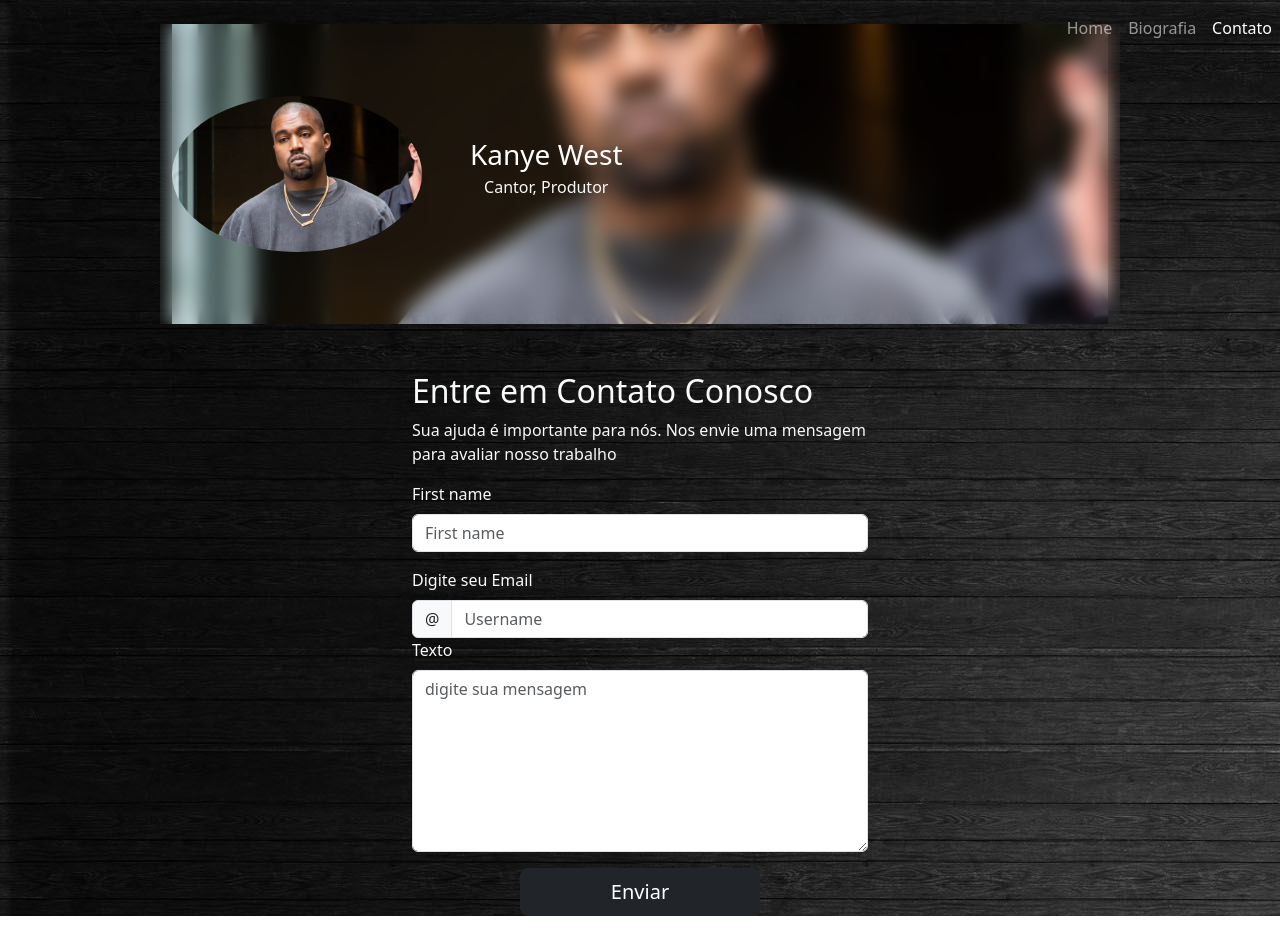
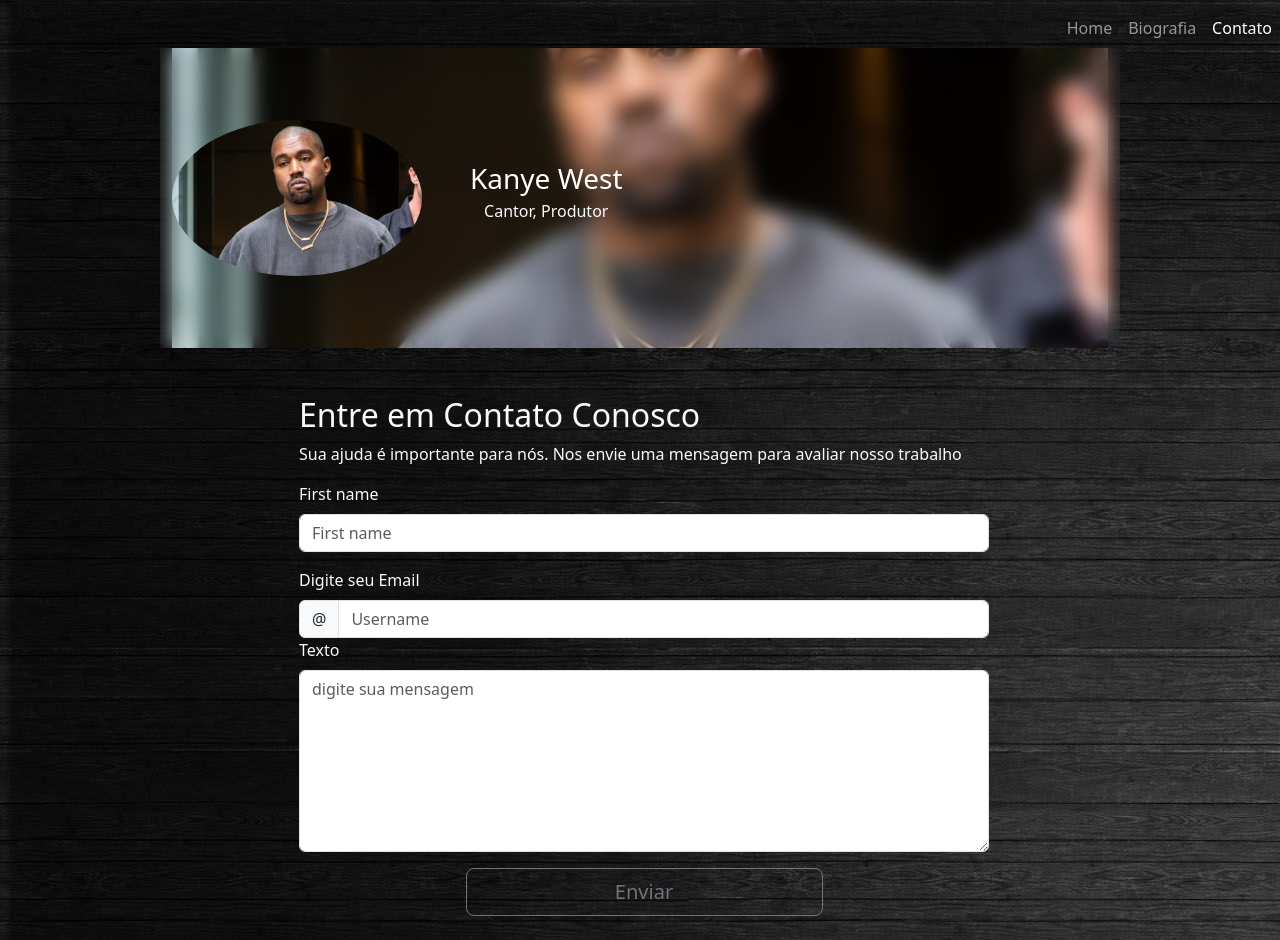
Before and after one commit to Renanluizssx/Projeto-Kanye-West, a React (Create React App) app in the folder myapp/: page /Contato in a window 1280 px wide. Before the commit the page ends 916 px from the top, so only its background shows below. Built offline with nearby package versions, Linux system fonts and the light colour scheme.

Commit message:
commitado

```diff
--- a/myapp/src/Componentes/boxes-artista/index.js
+++ b/myapp/src/Componentes/boxes-artista/index.js
@@ -14,7 +14,7 @@ function DadosArtistas({ imagem, nome }) {
               lg={12}
               xl={12}
               xxl={12}
-              className="justify-content-center d-flex align-items-center flex-row cards-height"
+              className="d-flex align-items-center flex-row cards-height"
             >
               <img
                 src={imagem}
--- a/myapp/src/Componentes/navegacao-header/index.js
+++ b/myapp/src/Componentes/navegacao-header/index.js
@@ -5,7 +5,7 @@ function NavegacaoHeader({ Row, Col }) {
     <nav>
       <Row>
         <Col xs={12} className="mt-3">
-          <Nav variant="tabs" bg="dark" data-bs-theme="dark">
+          <Nav variant="tabs" bg="" data-bs-theme="dark">
             <Nav.Item>
               <LinkContainer to="/Biografia">
                 <Nav.Link className="text-light">Biografia</Nav.Link>
--- a/myapp/src/Componentes/navegacao/index.js
+++ b/myapp/src/Componentes/navegacao/index.js
@@ -3,7 +3,7 @@ import Navbar from "react-bootstrap/Navbar";
 import { LinkContainer } from "react-router-bootstrap";
 function Navegacao() {
   return (
-    <Navbar fixed="top" bg="" data-bs-theme="dark">
+    <Navbar fixed="top" data-bs-theme="dark">
       <Nav className="w-100 d-flex justify-content-end">
         <LinkContainer to="/">
           <Nav.Link>Home</Nav.Link>
--- a/myapp/src/pages/biografia/index.js
+++ b/myapp/src/pages/biografia/index.js
@@ -36,7 +36,8 @@ function Biografia() {
                     >
                       <Card.Text>
                         <span className="text-light md-0 opacity-100">
-                          Nascimento: 8 de junho de 1977, Atlanta
+                          <span className="font-weight-bold">Nascimento:</span>8
+                          de junho de 1977, Atlanta
                         </span>
                         <br />
                         <span className="text-light  md-0">Idade: 46 anos</span>
--- a/myapp/src/pages/contato/index.js
+++ b/myapp/src/pages/contato/index.js
@@ -23,22 +23,22 @@ function Contato() {
   return (
     <div>
       <Container fluid>
-        <Row className="justify-content-center pt-4 vh-100">
+        <Row className="justify-content-center vh-100">
           <Navegacao Row={Row} Col={Col} />
           <Col
             xs={12}
-            sm={9}
+            sm={11}
             md={9}
             lg={9}
             xl={9}
             xxl={9}
-            className="text-light"
+            className="text-light m-5 pb-4"
           >
             <HeaderBiografia Row={Row} Col={Col} />
 
-            <main>
+            <main className="mw-100 ms-2">
               <Row className="justify-content-center mt-5">
-                <Col xs={12} sm={12} md={6} lg={6} xl={6} xxl={6}>
+                <Col xs={12} sm={12} md={12} lg={12} xl={9} xxl={6}>
                   <h2>Entre em Contato Conosco</h2>
                   <p>
                     Sua ajuda é importante para nós. Nos envie uma mensagem para
@@ -116,7 +116,7 @@ function Contato() {
                         className="w-50"
                         size="lg"
                         type="submit"
-                        variant="dark"
+                        variant="outline-secondary"
                       >
                         Enviar
                       </Button>
--- a/myapp/src/pages/secao-famosos/index.js
+++ b/myapp/src/pages/secao-famosos/index.js
@@ -31,7 +31,7 @@ function SecaoFamosos() {
         >
           <HeaderBiografia Row={Row} Col={Col} />
           <NavegacaoHeader Row={Row} Col={Col} />
-          <main>
+          <main className="mw-100 ms-2">
             <Row
               className="
             mt-5 flex-column flex-sm-row-reverse
```
Also changed, not shown: myapp/package.json (+7 -1 lines), 1 other file (tests, documents, lock files or other folders).
